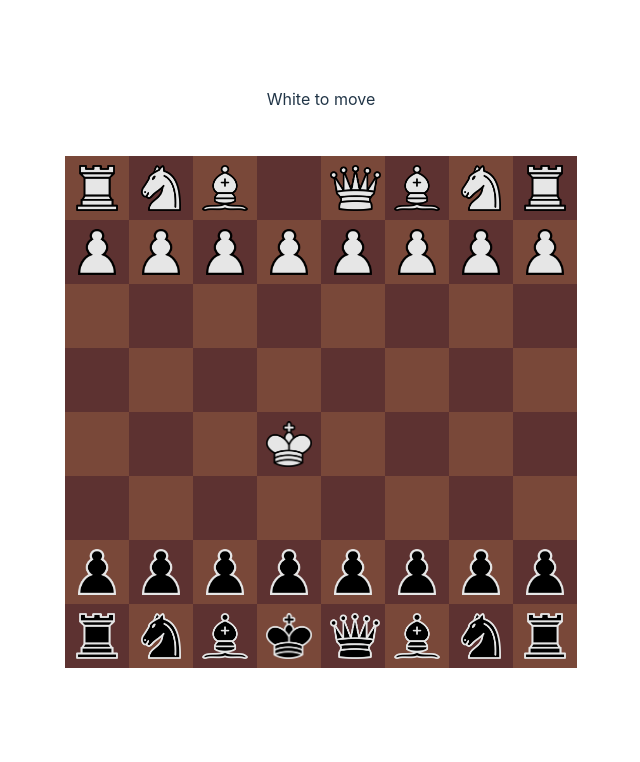
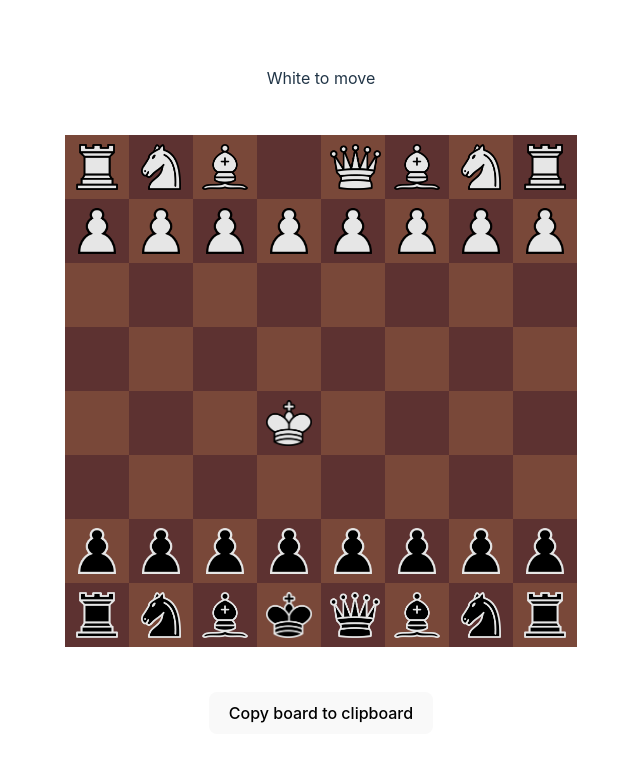
Before and after one commit to azjgard/chadrez, a React (Vite) app: page / in a window 1280 px wide. Shown: the top 762 px of the page, without its empty margins (319-959 px from the left). Built offline with nearby package versions, Linux system fonts and the light colour scheme.

Commit message:
debug button for copying board to clipboard

```diff
--- a/src/App.tsx
+++ b/src/App.tsx
@@ -9,6 +9,7 @@ import { defaultPieceImageMap } from "./assets/pieceImages";
 
 function App() {
   const [gameState, setGameState] = useState(getInitialGameState());
+  const [copyText, setCopyText] = useState("Copy board to clipboard");
 
   const selectedPieceKey = useMemo(
     () =>
@@ -84,6 +85,16 @@ function App() {
         return <Row key={`r${r}`}>{rowData}</Row>;
       })}
       <CapturedPieces gameState={gameState} player="w" />
+
+      <button
+        onClick={async () => {
+          await navigator.clipboard.writeText(JSON.stringify(gameState.board));
+          setCopyText("Copied!");
+          setTimeout(() => setCopyText("Copy board to clipboard"), 1000);
+        }}
+      >
+        {copyText}
+      </button>
     </div>
   );
 }
```
